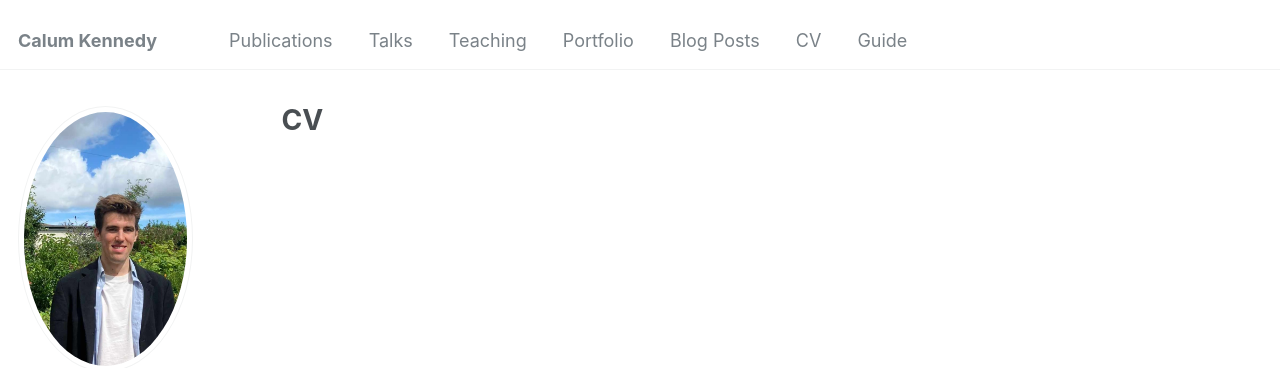
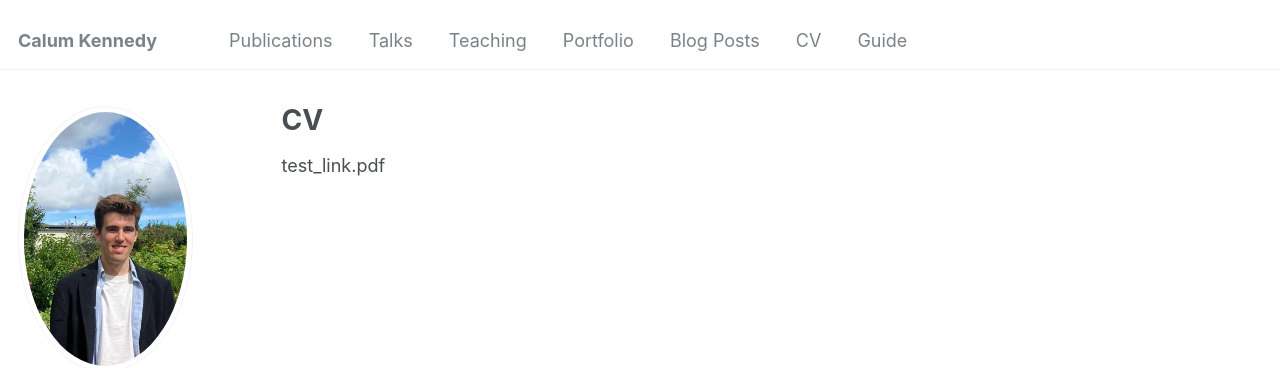
Before and after one commit to calum-kennedy-98/calum-kennedy-98.github.io, a Jekyll site: the page built from _pages/cv.md, in a window 1280 px wide. Shown: the top 368 px of the page. Built offline with Jekyll 4.4.1, drawn with Linux system fonts in a browser that asks for light colours; some web fonts are replaced.

Commit message:
Update cv.md

```diff
--- a/_pages/cv.md
+++ b/_pages/cv.md
@@ -7,4 +7,4 @@ redirect_from:
   - /resume
 ---
 
-{% include base_path %}
+test_link.pdf
```
